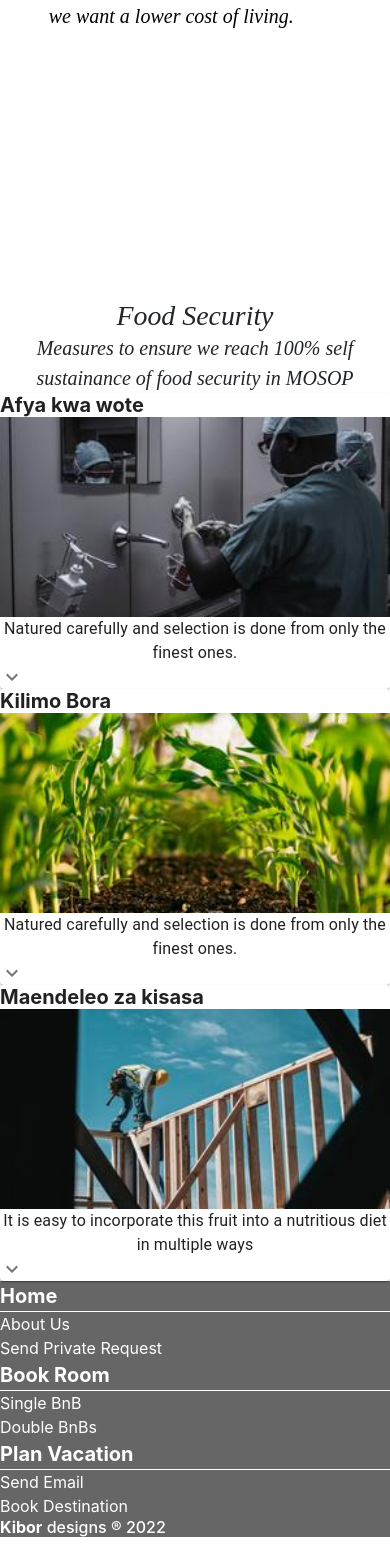
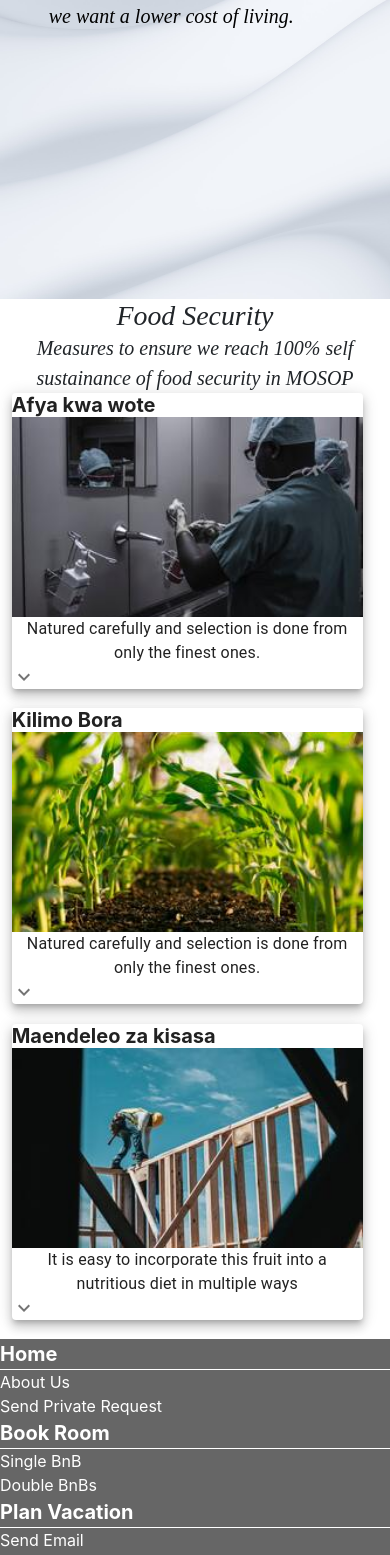
Before and after one commit to Marcelkibor/React-Website-Tarus, a React (Create React App) app: page / in a window 390 px wide. Shown: the part 442-1997 px from the top of the page. Built offline with nearby package versions, Linux system fonts and the light colour scheme.

Commit message:
card elevation & xs background

```diff
--- a/src/App.css
+++ b/src/App.css
@@ -12,8 +12,8 @@
     background: linear-gradient(90deg,rgb(66,2,194)0%,rgb(0,78,194)100%);
   }
 
-.items_spacer{
-  padding: 0% 0% 0% 2% !important;
+.generalcardsRow{
+  padding: 0% 0% 5% 3% !important;
 }
 .nav_items{
   padding: 0% 10% 0% 0% !important;
--- a/src/App.js
+++ b/src/App.js
@@ -11,6 +11,7 @@ import { Grid, makeStyles } from '@material-ui/core';
 import Agenda from './components/Agenda';
 import { BrowserRouter as Router,Route,Routes } from 'react-router-dom';
 import Footer from './components/Footer';
+import smBg from './resources/smBg.jpg';
 import { useState } from 'react';
 import CarouselComponent from './components/CarouselComponent';
 import DraftsIcon from '@mui/icons-material/Drafts';
@@ -29,8 +30,9 @@ position:'relative',
     backgroundSize:'cover',
   [theme.breakpoints.down('sm')]:{
     height:'60vh',
-    backgroundImage:'none',
-    backgroundColor:'white'
+    backgroundImage:`url(${smBg})`,
+    backgroundSize:'cover',
+    backgroundRepeat:'repeat',
   }
   },
   hmeTxt:{
--- a/src/components/UpdateComp.js
+++ b/src/components/UpdateComp.js
@@ -5,6 +5,7 @@ import CardContent from '@mui/material/CardContent';
 import straw from '../resources/straw.jpg';
 import { useState } from 'react';
 import ova from '../resources/ova.jpg';
+import '../App.css'
 import pas from '../resources/pas.jpg'
 import { Row,Col } from 'react-bootstrap';
 import Collapse from '@mui/material/Collapse';
@@ -32,18 +33,18 @@ cardSpacer: {
   height:'100%',
 },
 //  card styling for small devices -> okay and done
-[theme.breakpoints.only('sm')]:{
-width:'100vw',
+[theme.breakpoints.only('xs')]:{
+width:'90vw',
 height:'100%',
 },
 // card styling for medium devices
 [theme.breakpoints.only('md')]:{
-width:'300px',
+width:'320px',
 height:'100%',
 },
 // card styling for large devices
 [theme.breakpoints.only('lg')]:{
-  width:'300px',
+  width:'320px',
   height:'100%',
 },
 // card styling for extra large devices
@@ -51,9 +52,6 @@ height:'100%',
   width:'400px',
   height:'100%',
 },
-},
-cardColumn:{
-padding:'0% 0% 3% 0%',
 },
 imageTransform:{
 '&:hover': {
@@ -82,15 +80,15 @@ const classes = useStyles();
 
   return (
 <div>
-<Row>
+<Row >
 <div className = {classes.updatesheaderText} id = 'updatesheaderText'>
 <h1>Food Security</h1>
 <p>Measures to ensure we reach 100% self sustainance of food security in MOSOP</p>
 </div>
-<Col>
+<Col className= 'generalcardsRow'>
 {/* Avocado card */}
-<Card className = {classes.cardSpacer}>
-<h5>
+<Card className = {classes.cardSpacer} elevation = {7} >
+<h5 className='topCardsMessage'>
 <b>Afya kwa wote</b>
 </h5>
 <CardMedia className={classes.imageTransform}
@@ -115,16 +113,16 @@ aria-label=" Rooms Prices">
 </CardActions>
 <Collapse in={expanded} timeout="auto" unmountOnExit>
 <CardContent>
-<Typography paragraph><b>Pricing :</b> Per Kg <b>300</b></Typography>
+<Typography paragraph><b>Pricing :</b> Per Kg <b>300 </b></Typography>
 <Typography paragraph><b>Variety:</b> Hass</Typography>
 </CardContent>
 </Collapse>
 </Card>
 </Col>
-<Col>
+<Col className= 'generalcardsRow'>
 {/* Strawbaerry card. */}
-<Card className = {classes.cardSpacer}>
-<h5 style={{padding: '5% 0% 2% 5%'}}>
+<Card className = {classes.cardSpacer} elevation = {7}>
+<h5>
 <b>Kilimo Bora</b>
 </h5>
 <CardMedia className={classes.imageTransform}
@@ -149,16 +147,16 @@ aria-label="show more">
 </CardActions>
 <Collapse in={expanded} timeout="auto" unmountOnExit>
 <CardContent>
-<Typography paragraph><b>Pricing :</b> Per Palette <b>100</b></Typography>
+<Typography paragraph><b>Pricing :</b> Per Palette < b>100</b></Typography>
 <Typography paragraph><b>Variety:</b> Chandelier Strawberry</Typography>
 </CardContent>
 </Collapse>
 </Card>
 </Col>
 {/* Passion card done*/ }
-<Col>
-<Card className = {classes.cardSpacer}>
-<h5 style={{padding: '5% 0% 2% 5%'}}>
+<Col className= 'generalcardsRow'>
+<Card className = {classes.cardSpacer} elevation = {7}>
+<h5>
 <b>Maendeleo za kisasa</b>
 </h5>
 <CardMedia className={classes.imageTransform}
```
Also changed, not shown: src/resources/smBg.jpg (added).
